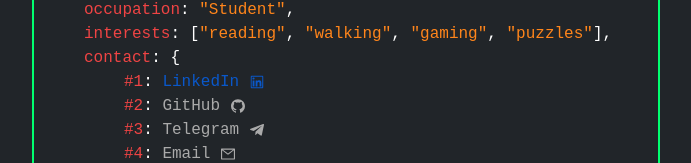
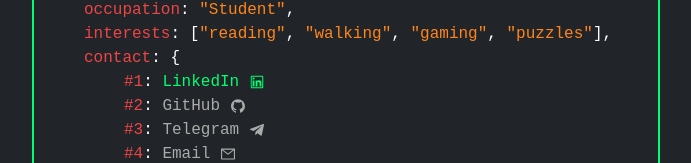
Before and after one commit to MyDryDay/React_Portfolio, a React (Create React App) app: page / in a window 1280 px wide. In both pictures the pointer is over the link "LinkedIn". Shown: the part 772-935 px from the top of the page, without its empty margins (294-985 px from the left). Built offline with nearby package versions, Linux system fonts and the light colour scheme.

Commit message:
Added styling for anchor tags on hover

```diff
--- a/src/App.css
+++ b/src/App.css
@@ -66,6 +66,10 @@ h1, h2, h3, h4{
     color: #AAAAAA;
 }
 
+.objLink:hover{
+    color: #01FF70;
+}
+
 /* Projects page */
 .projectSection{
     background-color: #212529;
@@ -99,8 +103,8 @@ h1, h2, h3, h4{
     border-radius:.25rem;
 }
 
-.projectContainer:hover a{
-    color: white;
+.projectContainer:hover a:hover{
+    color: #01FF70;
 }
 
 .projectContainer:hover .overlay {
```
